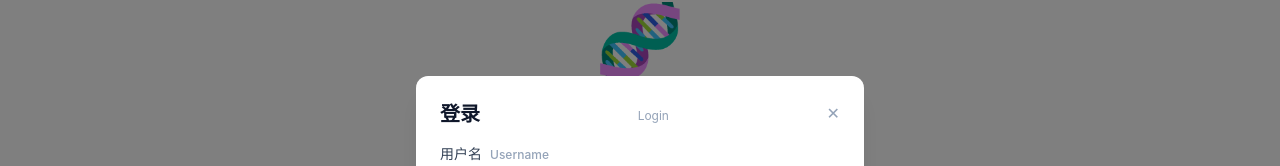
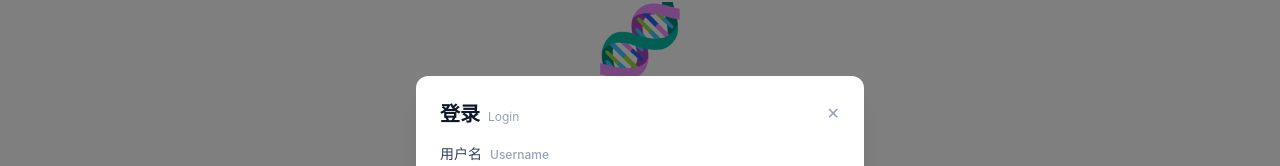
Before and after one commit to Bio-innovator/biochem-V2, a Next.js app: page / in a window 1280 px wide. Both pictures are taken after a click on the button "登录 Login". Shown: the part 172-338 px from the top of the page. Built offline with nearby package versions, Linux system fonts and the light colour scheme.

Commit message:
Refactor login header structure in modal

```diff
--- a/app/page.tsx
+++ b/app/page.tsx
@@ -170,10 +170,13 @@ function HomeContent() {
         <div className="fixed inset-0 bg-black/50 flex items-center justify-center z-50 p-4">
           <div className="bg-white rounded-xl shadow-xl max-w-md w-full p-6">
             <div className="flex justify-between items-center mb-4">
-              <h2 className="text-xl font-bold text-slate-900">登录</h2>
-              <p className="text-xs text-slate-400 mt-1">Login</p>
+              <div className="flex items-baseline gap-2">
+                <h2 className="text-xl font-bold text-slate-900">登录</h2>
+                <span className="text-xs text-slate-400">Login</span>
+              </div>
               <button onClick={() => setShowLogin(false)} className="text-slate-400 hover:text-slate-600">✕</button>
             </div>
+
             {error && <p className="text-red-500 text-sm mb-3 bg-red-50 p-2 rounded">{error}</p>}
             <form onSubmit={handleLogin} className="space-y-4">
               <div>
```
